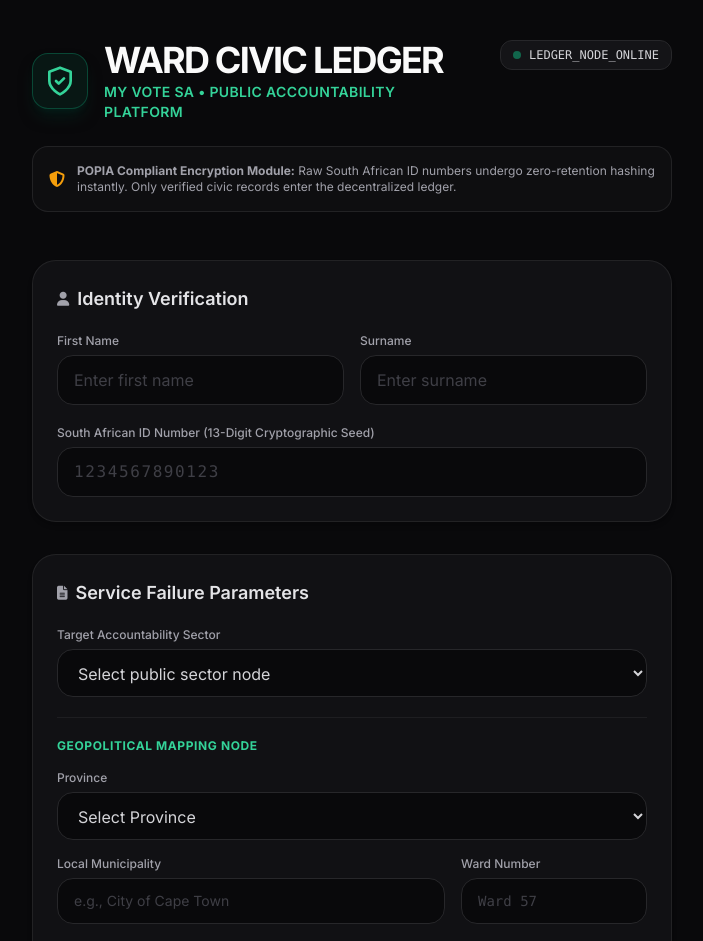
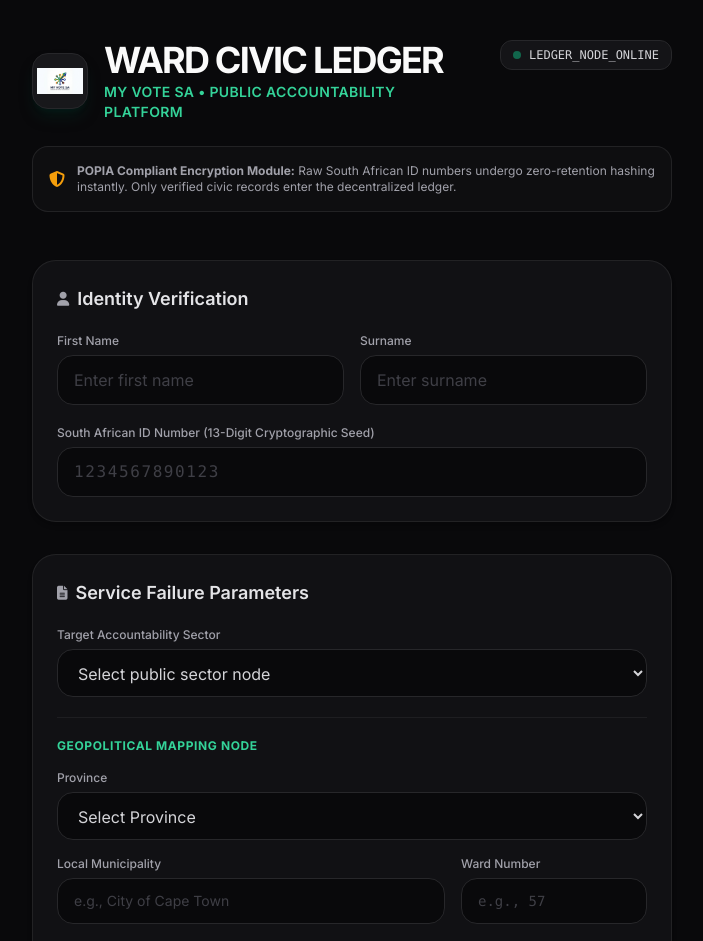
Before and after one commit to juniormowatse-source/myvotesa, a website: page index.html in a window 1280 px wide. Shown: the top 941 px of the page, without its empty margins (288-991 px from the left). Drawn offline with nearby package versions, Linux system fonts and the light colour scheme.

Commit message:
refactor: complete integration of application modules across ui and server nodes
- Bound express.static directory mapping to fully surface local media resources
- Synchronized frontend markup selection tags to contain all expanded municipal sectors
- Audited Alpine form payload parameters to guarantee uninterrupted regional fragmentation tracking
- Replaced baseline vector placeholder imagery with active brand logo references

```diff
--- a/index.html
+++ b/index.html
@@ -17,16 +17,14 @@
 <body class="bg-zinc-950 text-zinc-100 min-h-screen pb-24">
     <div class="max-w-2xl mx-auto px-4 pt-10" x-data="ledgerApp()" x-init="init()">
 
-        <!-- Header & Logo Identity Block -->
+        <!-- Header & Custom Logo Identity Block -->
         <header class="mb-12">
             <div class="flex flex-col sm:flex-row justify-between items-start gap-6">
                 <div class="flex items-center gap-4">
-                    <div class="w-14 h-14 bg-emerald-600/10 border border-emerald-500/30 rounded-2xl flex items-center justify-center text-emerald-400 shadow-lg shadow-emerald-950/50 shrink-0">
-                        <svg class="w-8 h-8" viewBox="0 0 24 24" fill="none" stroke="currentColor" stroke-width="2" stroke-linecap="round" stroke-linejoin="round">
-                            <path d="M12 22s8-4 8-10V5l-8-3-8 3v7c0 6 8 10 8 10z"/>
-                            <path d="m9 12 2 2 4-4"/>
-                        </svg>
-                    </div>
+                    <!-- Mounted Custom Verified Image Asset Route -->
+                    <img src="/assets/logo.png"
+                         alt="My Vote SA Logo"
+                         class="w-14 h-14 object-contain bg-zinc-900 border border-zinc-800 rounded-2xl shadow-lg shadow-emerald-950/40 p-1 shrink-0">
                     <div>
                         <h1 class="text-3xl font-extrabold tracking-tighter sm:text-4xl text-zinc-50">WARD CIVIC LEDGER</h1>
                         <p class="text-emerald-400 text-sm font-semibold tracking-wide uppercase mt-0.5">My Vote SA • Public Accountability Platform</p>
@@ -160,7 +158,7 @@
                         </div>
                         <div>
                             <label class="block text-xs font-medium text-zinc-400 mb-1.5">Ward Number</label>
-                            <input type="text" x-model="form.ward" required placeholder="Ward 57"
+                            <input type="text" x-model="form.ward" required placeholder="e.g., 57"
                                    class="w-full bg-zinc-950 border border-zinc-800 focus:border-zinc-700 rounded-2xl px-4 py-3 focus:outline-none focus:ring-1 focus:ring-zinc-700 transition-all placeholder:text-zinc-700 text-sm font-mono">
                         </div>
                     </div>
```
Also changed, not shown: backend/server.js (+13 -2 lines).
